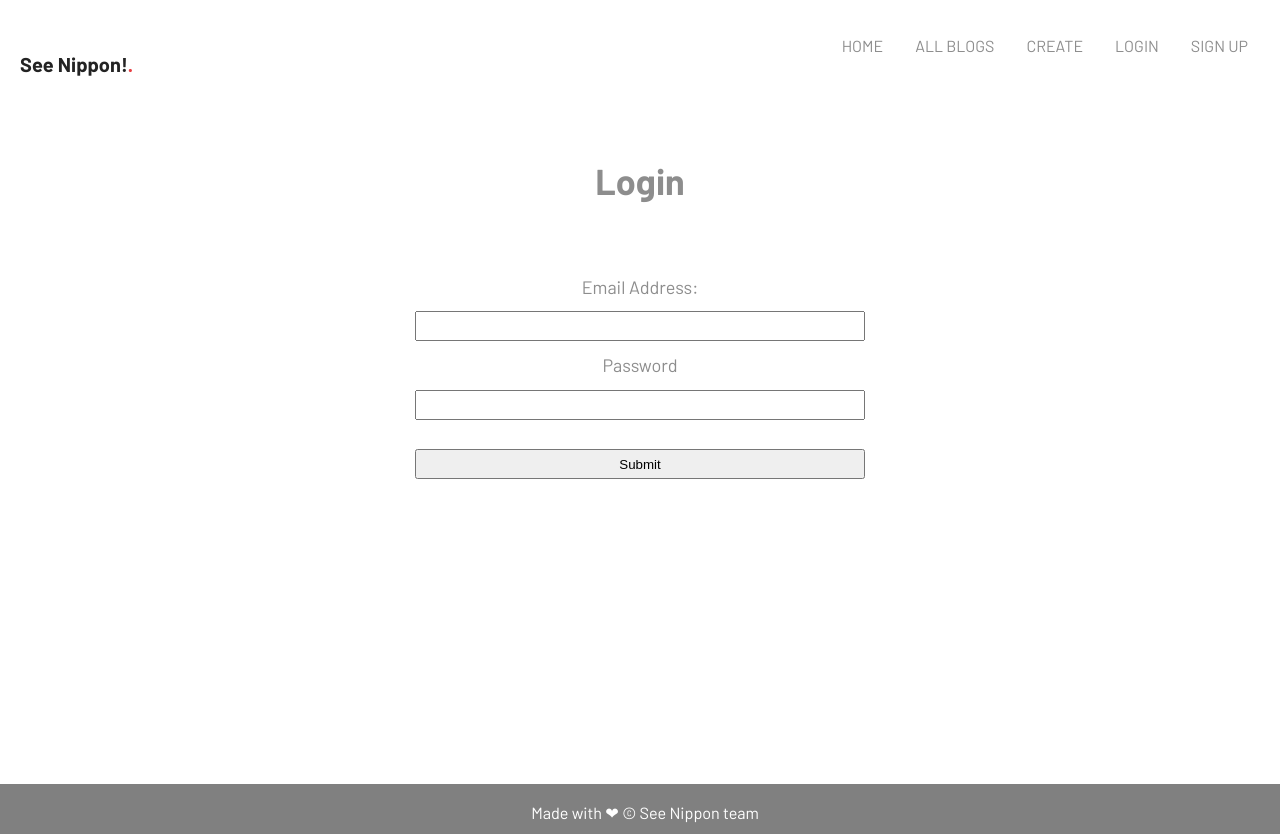
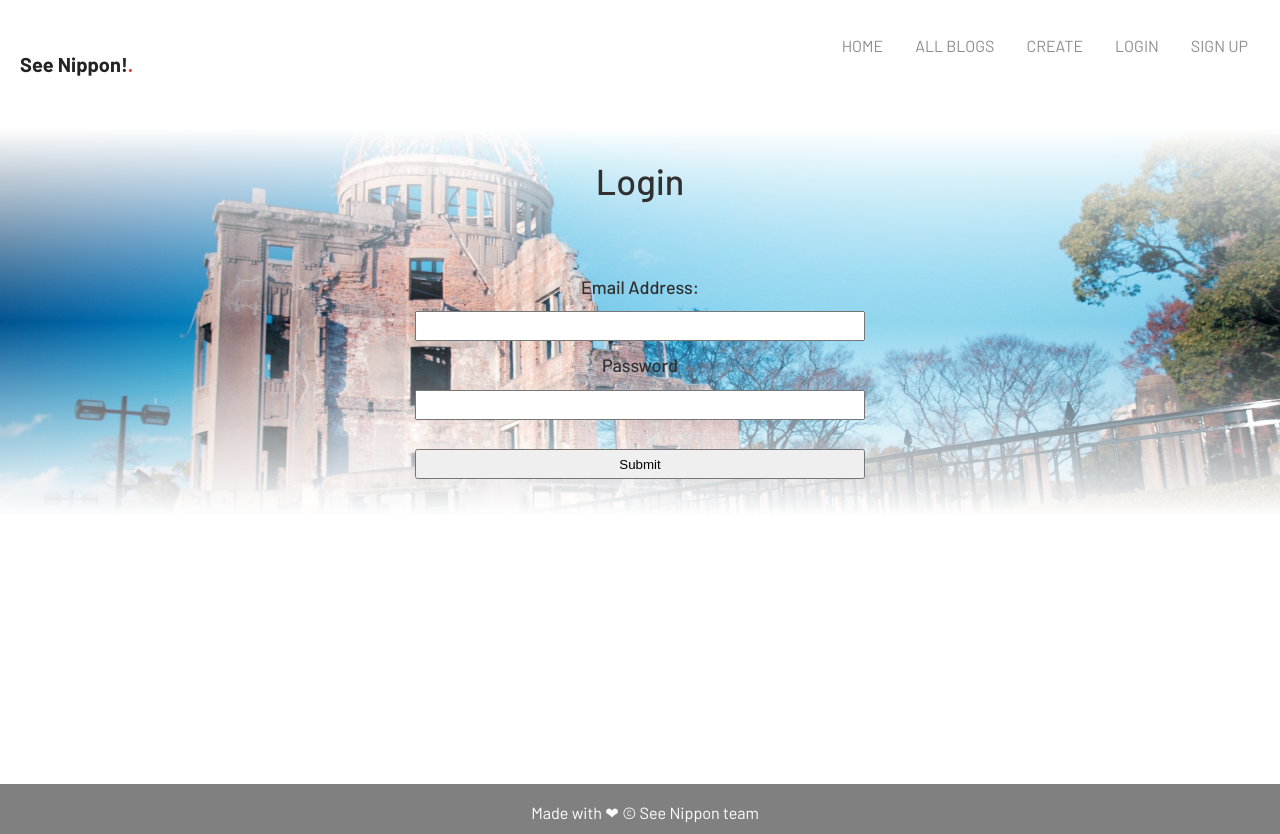
Before and after one commit to DannyField/SeeNippon, a React (Create React App) app in the folder frontend-client/: page /login in a window 1280 px wide. Built offline with nearby package versions, Linux system fonts and the light colour scheme.

Commit message:
changed the background of login form

```diff
--- a/frontend-client/src/components/Login.jsx
+++ b/frontend-client/src/components/Login.jsx
@@ -1,4 +1,5 @@
 import React from "react";
+import "../stylesheets/login.css"
 
 class Login extends React.Component {
   state = { email: "", password: "", errMessage: "" };
@@ -43,12 +44,16 @@ class Login extends React.Component {
   render() {
     const { email, password, errMessage } = this.state;
     return (
-      <div className="form-container" style={{height:"82vh"}}>
+      <div className="form-container login-form" style={{height:"82vh"}}>
+        {/* <div className="image-container">
+          <img id="login-image" src="seenippon_fig3.jpg" alt="login-image"/>
+        </div> */}
+        <div id="loginform-wrapper">
         {errMessage && <span>{errMessage}</span>}
-        <form onSubmit={this.onFormSubmit}>
-        <h1>Login</h1>
+        <form className="loginform"onSubmit={this.onFormSubmit}>
+        <h1 className="login-h1">Login</h1>
         <br/>
-          <label htmlFor="email">Email Address:</label>
+          <label className="login-label" htmlFor="email">Email Address:</label>
           <input
             type="email"
             name="email"
@@ -56,7 +61,7 @@ class Login extends React.Component {
             value={email}
             onChange={this.onInputChange}
           />
-          <label htmlFor="password">Password</label>
+          <label className="login-label" htmlFor="password">Password</label>
           <input
             type="password"
             name="password"
@@ -67,6 +72,7 @@ class Login extends React.Component {
           <br/>
           <input type="submit" value="Submit" />
         </form>
+        </div>
       </div>
     );
   }
--- /dev/null
+++ b/frontend-client/src/stylesheets/login.css
@@ -0,0 +1,17 @@
+.image-container {
+  width: 100%;
+  height:40px;
+}
+
+.login-h1 ,.login-label{
+  color:rgb(49, 47, 47);
+  font-weight: 500;
+}
+
+.loginform {
+
+  background: linear-gradient(white, rgba(0, 0, 0, 0), white 90%), url(../img/seenippon_fig3.jpg);
+  background-position: center;
+  background-size: cover;
+  padding-bottom: 80px;
+}
```
